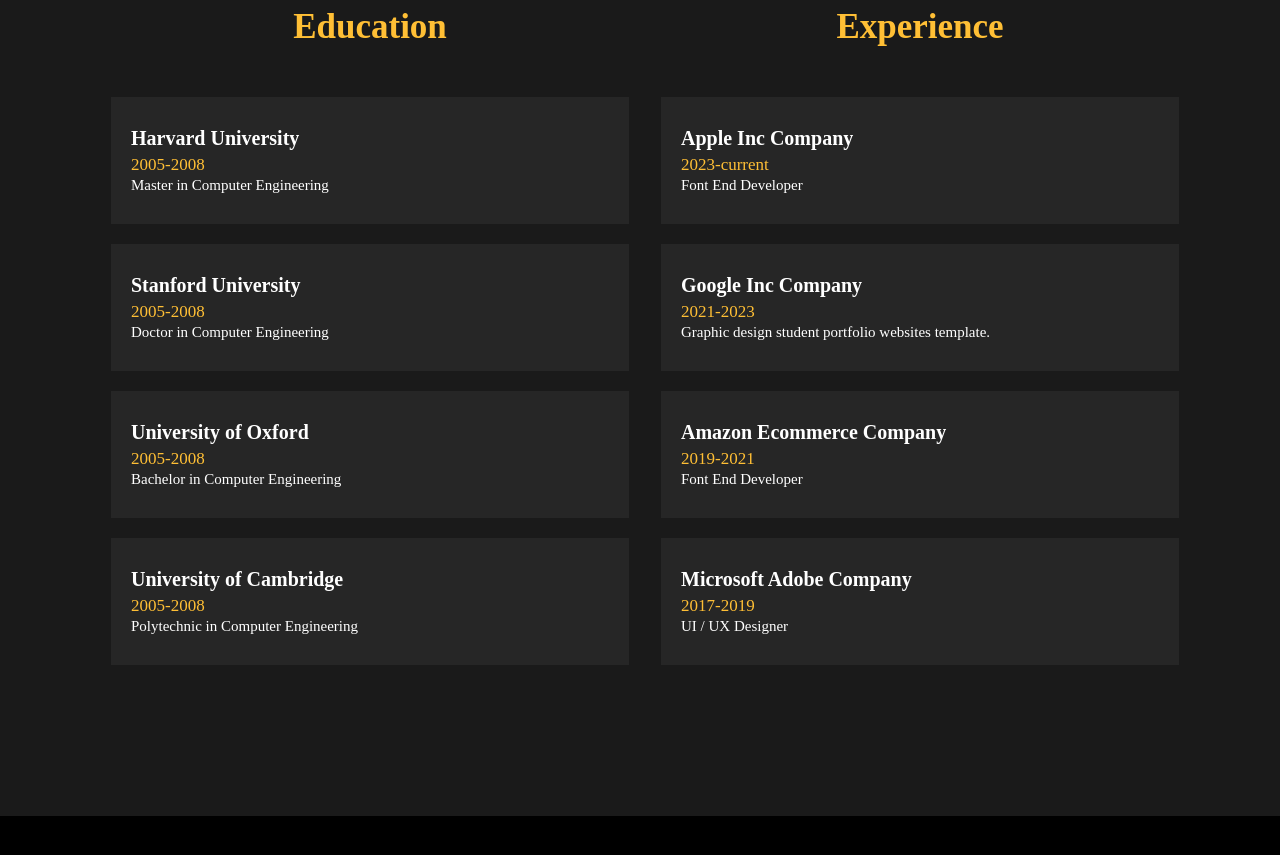
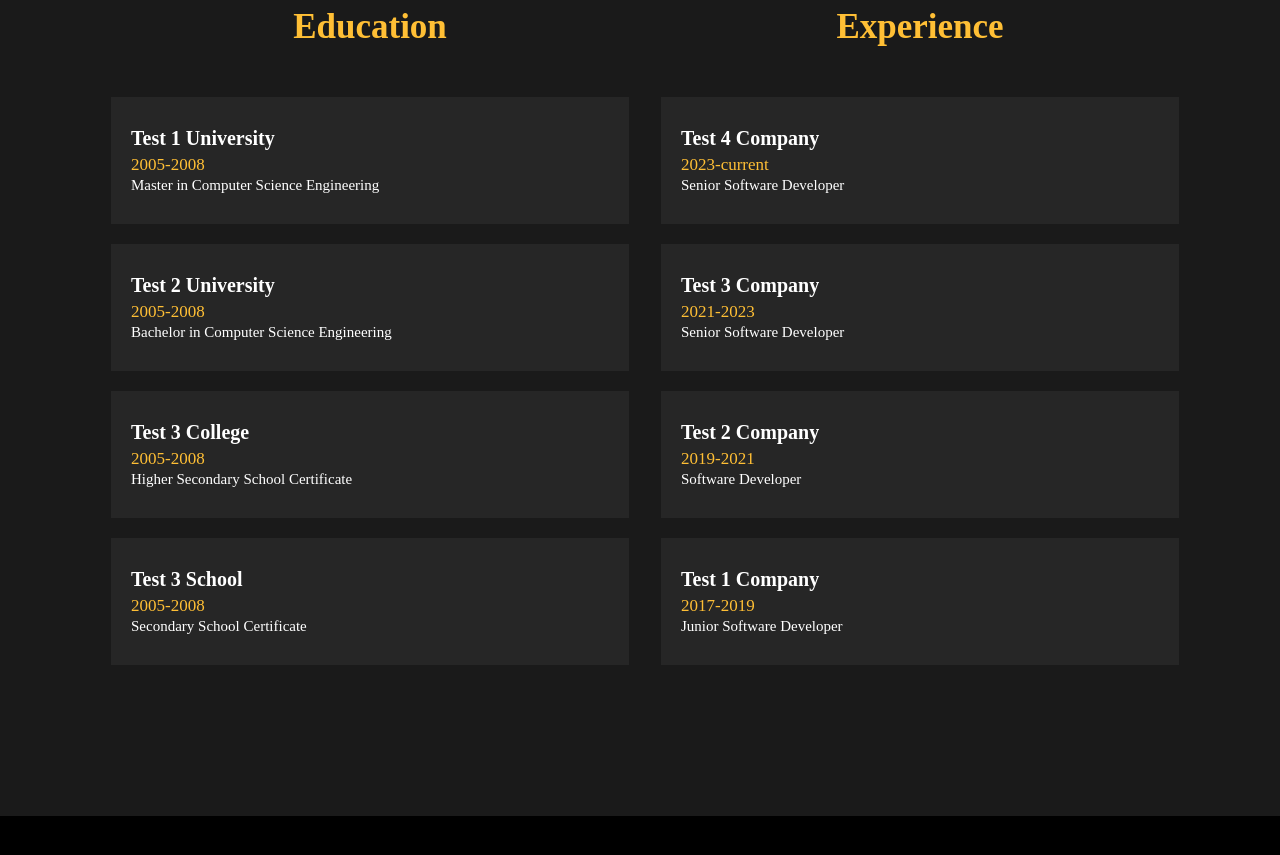
Before and after one commit to mahamudchowdhuryfahad/my-portfolio, a plain HTML site: page index.html in a window 1280 px wide. Shown: the part 1880-2735 px from the top of the page. Drawn offline with Linux system fonts and the light colour scheme.

Commit message:
my portfolio after edit

```diff
--- a/index.html
+++ b/index.html
@@ -167,30 +167,30 @@
       <h2 class="heading-text">Education</h2>
       <div class="experience-list">
         <div class="experience-content">
-          <h2>Harvard University </h2>
+          <h2>Test 1 University </h2>
           <h3>2005-2008</h3>
-          <p>Master in Computer Engineering</p>
+          <p>Master in Computer Science Engineering</p>
         </div>
       </div>
       <div class="experience-list">
         <div class="experience-content">
-          <h2>Stanford University</h2>
+          <h2>Test 2 University</h2>
           <h3>2005-2008</h3>
-          <p>Doctor in Computer Engineering</p>
+          <p>Bachelor in Computer Science Engineering</p>
         </div>
       </div>
       <div class="experience-list">
         <div class="experience-content">
-          <h2>University of Oxford</h2>
+          <h2>Test 3 College</h2>
           <h3>2005-2008</h3>
-          <p>Bachelor in Computer Engineering</p>
+          <p>Higher Secondary School Certificate </p>
         </div>
       </div>
       <div class="experience-list">
         <div class="experience-content">
-          <h2>University of Cambridge</h2>
+          <h2>Test 3 School</h2>
           <h3>2005-2008</h3>
-          <p>Polytechnic in Computer Engineering</p>
+          <p>Secondary School Certificate </p>
         </div>
       </div>
     </div>
@@ -198,30 +198,30 @@
       <h2 class="heading-text">Experience</h2>
       <div class="experience-list">
         <div class="experience-content">
-          <h2>Apple Inc Company</h2>
+          <h2>Test 4 Company</h2>
           <h3>2023-current</h3>
-          <p>Font End Developer</p>
+          <p>Senior Software Developer</p>
         </div>
       </div>
       <div class="experience-list">
         <div class="experience-content">
-          <h2>Google Inc Company</h2>
+          <h2>Test 3 Company</h2>
           <h3>2021-2023</h3>
-          <p>Graphic design student portfolio websites template.</p>
+          <p>Senior Software Developer</p>
         </div>
       </div>
       <div class="experience-list">
         <div class="experience-content">
-          <h2>Amazon Ecommerce Company</h2>
+          <h2>Test 2 Company</h2>
           <h3>2019-2021</h3>
-          <p>Font End Developer</p>
+          <p>Software Developer</p>
         </div>
       </div>
       <div class="experience-list">
         <div class="experience-content">
-          <h2>Microsoft Adobe Company</h2>
+          <h2>Test 1 Company</h2>
           <h3>2017-2019</h3>
-          <p>UI / UX Designer</p>
+          <p>Junior Software Developer</p>
         </div>
       </div>
     </div>
```
